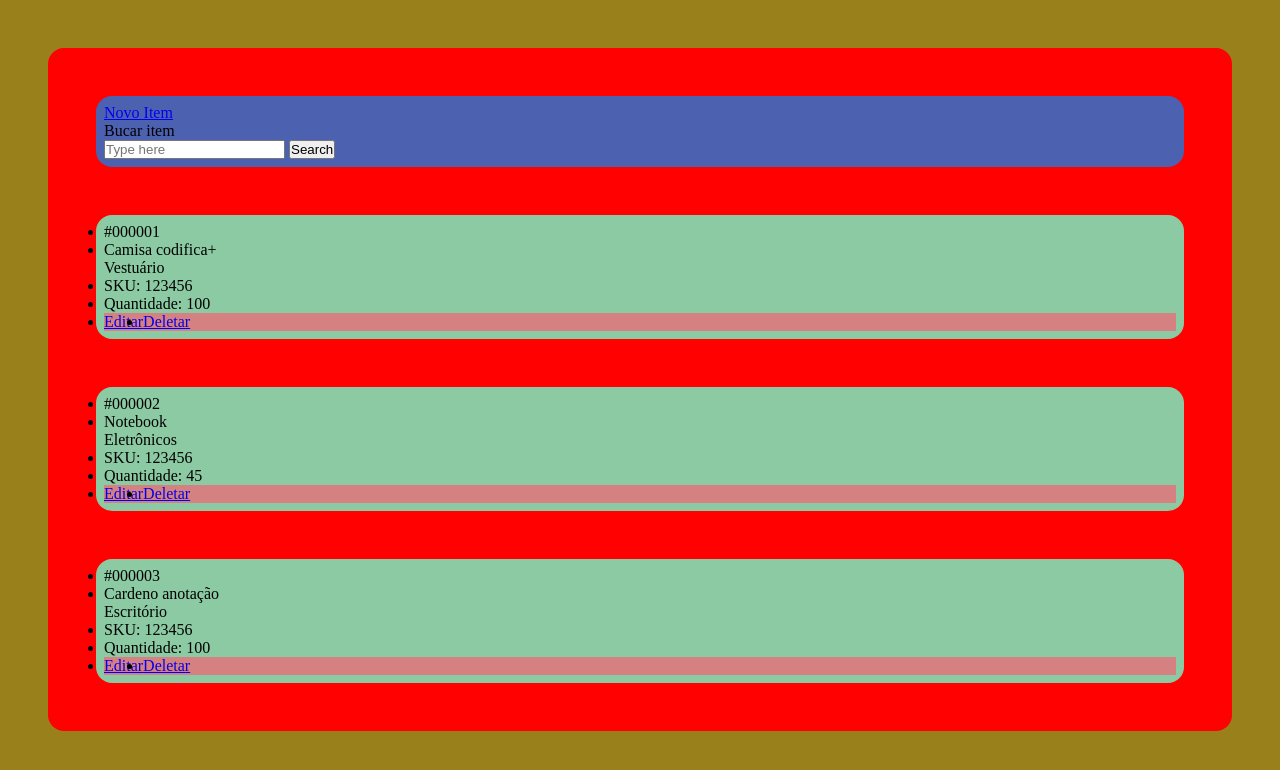
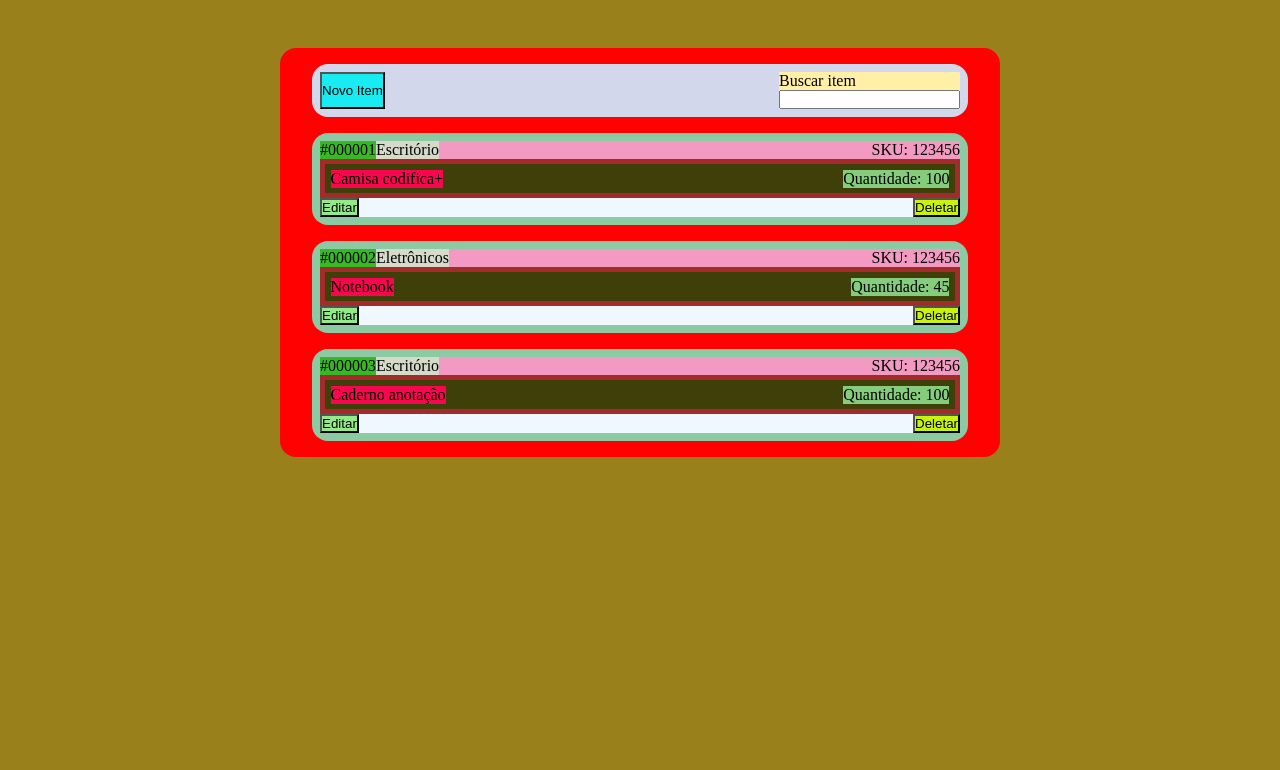
Before and after one commit to BelicioMoreira/Codifica-Mais, a PHP site: page /listagem.php in a window 1280 px wide. Shown: the top 770 px of the page. Run offline with PHP 8.4, Linux system fonts and the light colour scheme.

Commit message:
listagem-itens-base

```diff
--- a/PROJETO/PROJETO/CRUD-WEB/public/css/styles.css
+++ b/PROJETO/PROJETO/CRUD-WEB/public/css/styles.css
@@ -5,31 +5,93 @@
 
 body {
     background-color: rgb(153, 128, 26);
+    display: flex;
+    justify-content: center;
 }
 
 main {
     background-color: rgb(255, 1, 1);
     border-radius: 1rem;
-    display: flex;
     flex-direction: column;
     border: 1rem;
     border-color: beige;
     margin: 3rem;
+    min-width: 45rem;
 }
 
-.secao__busca {
-    background-color: rgb(77, 97, 177);
+.secao__cabecalho {
+    background-color: rgb(210, 215, 235);
     border-radius: 1rem;
-    margin: 3rem;
+    margin-inline: 2rem;
+    margin-top: 1rem;
+    margin-bottom: 1rem;
     padding: 0.5rem;
+    display: flex;
+    justify-content: space-between;
+}
+
+.cabecalho__botao {
+    background-color: rgb(24, 236, 243);
+}
+
+.cabecalho__busca {
+    background-color: rgb(255, 239, 167);
 }
 
 .secao__itens {
     background-color: rgb(139, 202, 162);
     border-radius: 1rem;
-    margin-inline: 3rem;
-    margin-bottom: 3rem;
+    margin-inline: 2rem;
+    margin-bottom: 1rem;
     padding: 0.5rem;
+}
+
+.secao__itens__item {
+    background-color: rgb(217, 44, 240);
+}
+
+.secao__itens__dados {
+    background-color: brown;
+    display: flex;
+    flex-direction: column;
+}
+
+.id__categoria__sku {
+    background-color: rgb(162, 173, 164);
+    display: flex;
+    flex-direction: row;
+}
+
+.id {
+    background-color: rgb(55, 185, 38);
+}
+
+.categoria {
+    background-color: rgb(213, 218, 201);
+}
+
+.sku {
+    background-color: rgb(243, 154, 195);
+    flex-grow: 4;
+    text-align: end;
+}
+
+.nome__quantidade {
+    background-color: rgb(62, 63, 9);
+    margin: 0.33rem;
+    padding: 0.33rem;
+    display: flex;
+    flex-direction: row;
+    justify-content: space-between;
+    flex-grow: 1;
+}
+
+.nome {
+    background-color: rgb(248, 7, 79);
+}
+
+.quantidade {
+    background-color: rgb(134, 204, 125);
 }
 
 .secao__itens__botoes {
@@ -37,6 +99,15 @@ main {
 }
 
 .box__botoes {
+    background-color: aliceblue;
     display: flex;
-    flex-direction: row;
+    justify-content: space-between;
 }
+
+.botao__editar {
+    background-color: rgb(147, 235, 135);
+}
+
+.botao__deletar {
+    background-color: rgb(201, 243, 13);
+}
--- a/PROJETO/PROJETO/CRUD-WEB/public/listagem.php
+++ b/PROJETO/PROJETO/CRUD-WEB/public/listagem.php
@@ -14,96 +14,88 @@ session_start();
 <body>
     <main>
 
-        <div class="secao__busca">
-            <a href="#">Novo Item</a>
-            <p>Bucar item</p>
-            <form action="users.php" method="GET">
-            <input id="search" name="search" type="text" placeholder="Type here">
-            <input id="submit" type="submit" value="Search">
-            </form>
-        </div>
-
-        <div class="secao__itens">
-            <div class="secao__itens__iten">
-
-                <div class="secao__itens__dados">
-                    <ul class="id__nome">
-                        <li>#000001</li>
-                        <li>Camisa codifica+</li>
-                    </ul>
-                    <span class="categoria">Vestuário</span>
-                    <ul class="SKU__quantidade">
-                        <li>SKU: 123456</li>
-                        <li>Quantidade: 100</li>
-                    </ul>
-                </div>
-
-                <div class="secao__itens__botoes">
-                    <ul class="box__botoes">
-                        <li>
-                            <a href="#">Editar</a>
-                        </li>
-                        <li>
-                            <a href="#">Deletar</a>
-                        </li>
-                    </ul>
-                </div>
+        <div class="secao__cabecalho">
+            <button class="cabecalho__botao">Novo Item</button>
+            <div class="cabecalho__busca">
+                <div>Buscar item</div>
+                <form action="users.php" method="GET">
+                    <input id="search" name="search" type="text" divlaceholder="Buscar item">
+                </form>
             </div>
         </div>
 
         <div class="secao__itens">
-            <div class="secao__itens__iten">
+            <div class="secao__itens__item">
 
                 <div class="secao__itens__dados">
-                    <ul class="id__nome">
-                        <li>#000002</li>
-                        <li>Notebook</li>
-                    </ul>
-                    <span class="categoria">Eletrônicos</span>
-                    <ul class="SKU__quantidade">
-                        <li>SKU: 123456</li>
-                        <li>Quantidade: 45</li>
-                    </ul>
+                    <div class="id__categoria__sku">
+                        <p class="id">#000001</p>
+                        <p class="categoria">Escritório</p>
+                        <p class="sku">SKU: 123456</p>
+                    </div>
+                    <div class="nome__quantidade">
+                        <p class="nome">Camisa codifica+</p>
+                        <p class="quantidade">Quantidade: 100</p>
+                    </div>
                 </div>
 
                 <div class="secao__itens__botoes">
-                    <ul class="box__botoes">
-                        <li>
-                            <a href="#">Editar</a>
-                        </li>
-                        <li>
-                            <a href="#">Deletar</a>
-                        </li>
-                    </ul>
+                    <div class="box__botoes">
+                        <button class="botao__editar">Editar</button>
+                        <button class="botao__deletar">Deletar</button>
+                    </div>
                 </div>
+
             </div>
         </div>
 
         <div class="secao__itens">
-            <div class="secao__itens__iten">
+            <div class="secao__itens__item">
 
                 <div class="secao__itens__dados">
-                    <ul class="id__nome">
-                        <li>#000003</li>
-                        <li>Cardeno anotação</li>
-                    </ul>
-                    <span class="categoria">Escritório</span>
-                    <ul class="SKU__quantidade">
-                        <li>SKU: 123456</li>
-                        <li>Quantidade: 100</li>
-                    </ul>
+                    <div class="id__categoria__sku">
+                        <p class="id">#000002</p>
+                        <p class="categoria">Eletrônicos</p>
+                        <p class="sku">SKU: 123456</p>
+                    </div>
+                    <div class="nome__quantidade">
+                        <p class="nome">Notebook</p>
+                        <p class="quantidade">Quantidade: 45</p>
+                    </div>
                 </div>
 
                 <div class="secao__itens__botoes">
-                    <ul class="box__botoes">
-                        <li>
-                            <a href="#">Editar</a>
-                        </li>
-                        <li>
-                            <a href="#">Deletar</a>
-                        </li>
-                    </ul>
+                    <div class="box__botoes">
+                        <button class="botao__editar">Editar</button>
+                        <button class="botao__deletar">Deletar</button>
+                    </div>
                 </div>
+
+            </div>
+        </div>
+
+        <div class="secao__itens">
+            <div class="secao__itens__item">
+
+                <div class="secao__itens__dados">
+                    <div class="id__categoria__sku">
+                        <p class="id">#000003</p>
+                        <p class="categoria">Escritório</p>
+                        <p class="sku">SKU: 123456</p>
+                    </div>
+                    <div class="nome__quantidade">
+                        <p class="nome">Caderno anotação</p>
+                        <p class="quantidade">Quantidade: 100</p>
+                    </div>
+                </div>
+
+                <div class="secao__itens__botoes">
+                    <div class="box__botoes">
+                        <button class="botao__editar">Editar</button>
+                        <button class="botao__deletar">Deletar</button>
+                    </div>
+                </div>
+
             </div>
         </div>
 
```
